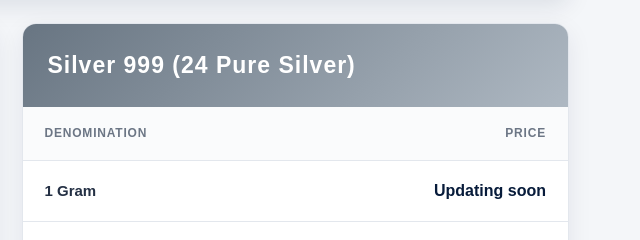
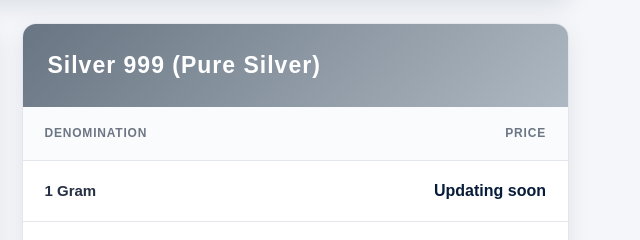
Before and after one commit to itwebdev2026-cloud/Korviana, a plain HTML site: page index.html in a window 1280 px wide. Shown: the part 436-676 px from the top of the page, 631-1271 px from the left. Drawn offline with Linux system fonts and the light colour scheme.

Commit message:
Remove 24 from silver label

```diff
--- a/index.html
+++ b/index.html
@@ -435,7 +435,7 @@
 
           <div class="rate-card">
             <div class="card-heading silver-heading">
-              <h3>Silver 999 (24 Pure Silver)</h3>
+              <h3>Silver 999 (Pure Silver)</h3>
               <div class="metal-symbol"></div>
             </div>
             <div class="table-wrap">
```
